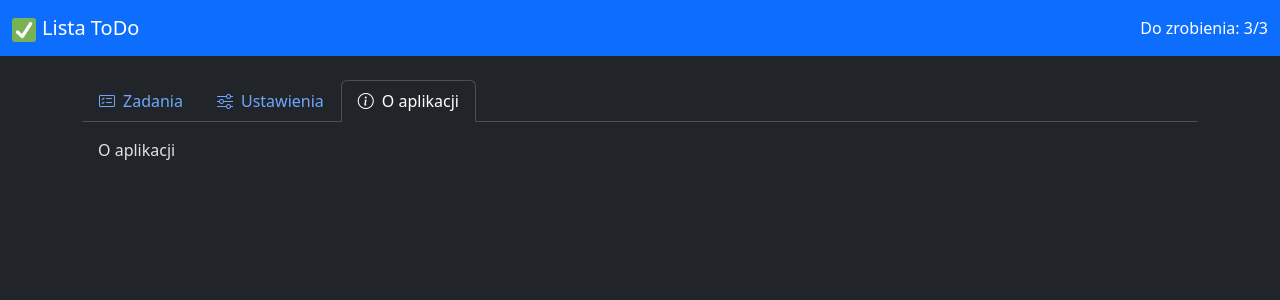
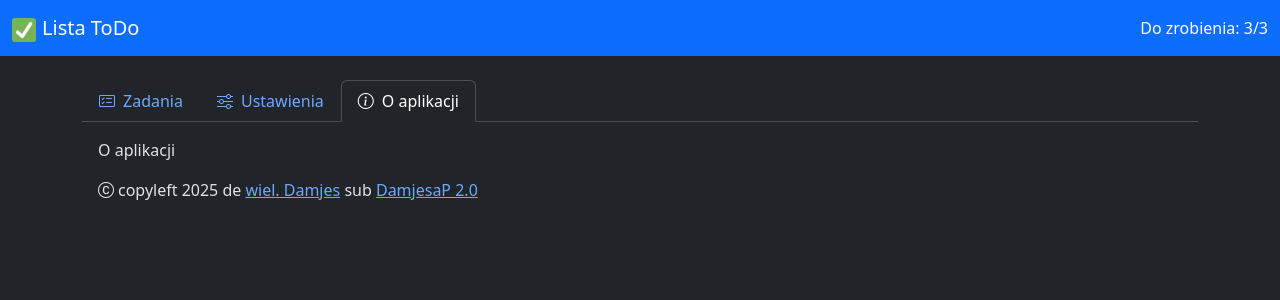
Before and after one commit to damjes/react-rozbudowane-todo, a React (Vite) app: page / in a window 1280 px wide. Both pictures are taken after a click on the link "O aplikacji". Shown: the top 300 px of the page. Built offline with nearby package versions, Linux system fonts and the light colour scheme.

Commit message:
Dodano licencję

```diff
--- a/package.json
+++ b/package.json
@@ -21,6 +21,7 @@
 	},
 	"devDependencies": {
 		"@eslint/js": "^9.38.0",
+		"@types/bootstrap": "^5.2.10",
 		"@types/node": "^24.9.1",
 		"@types/react": "^19.2.2",
 		"@types/react-dom": "^19.2.2",
@@ -31,6 +32,7 @@
 		"eslint-plugin-react-refresh": "^0.4.24",
 		"globals": "^16.4.0",
 		"http-server": "^14.1.1",
+		"sass-embedded": "^1.93.3",
 		"typescript": "~5.9.3",
 		"typescript-eslint": "^8.46.2",
 		"vite": "npm:rolldown-vite@7.1.14"
--- a/src/App.tsx
+++ b/src/App.tsx
@@ -7,6 +7,7 @@ import UstalStyl from './komponenty/UstalStyl'
 import WybieraczStylu from './komponenty/WybieraczStylu'
 import TodoLista from './komponenty/TodoLista'
 import Ikonka from './komponenty/Ikonka'
+import Copyleft from './komponenty/Copyleft'
 
 function App() {
 	const [styl, setStyl] = useState(Object.keys(dostępneStyle)[0])
@@ -38,7 +39,19 @@ function App() {
 		},
 		{
 			...opakuj('info-circle', 'O aplikacji'),
-			komponent: <p>O aplikacji</p>,
+			komponent: (
+				<>
+					<p>O aplikacji</p>
+					<Copyleft /> 2025 de{' '}
+					<a href='https://github.com/damjes/react-rozbudowane-todo'>
+						wiel. Damjes
+					</a>{' '}
+					sub{' '}
+					<a href='https://github.com/damjes/damjesap'>
+						DamjesaP 2.0
+					</a>
+				</>
+			),
 		},
 	]
 
--- /dev/null
+++ b/src/komponenty/Copyleft.sass
@@ -0,0 +1,2 @@
+.copyleft
+	transform: scaleX(-1)
--- /dev/null
+++ b/src/komponenty/Copyleft.tsx
@@ -0,0 +1,14 @@
+import './Copyleft.sass'
+
+import Ikonka from './Ikonka'
+
+function Copyleft() {
+	return (
+		<>
+			<Ikonka nazwa='c-circle' dodatkoweKlasy='me-1 copyleft' />
+			copyleft
+		</>
+	)
+}
+
+export default Copyleft
```
Also changed, not shown: 2 other files (tests, documents, lock files or other folders).
